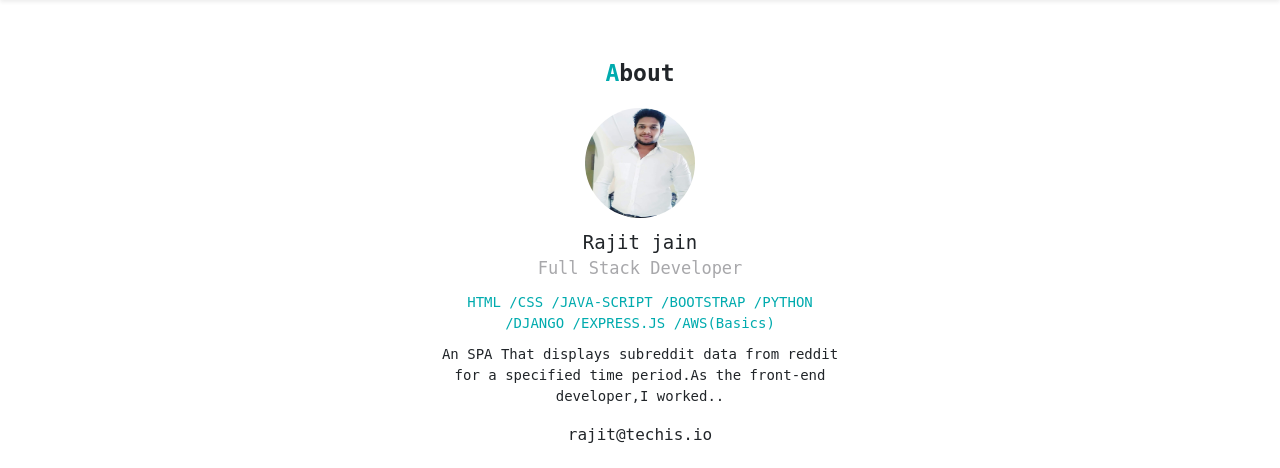
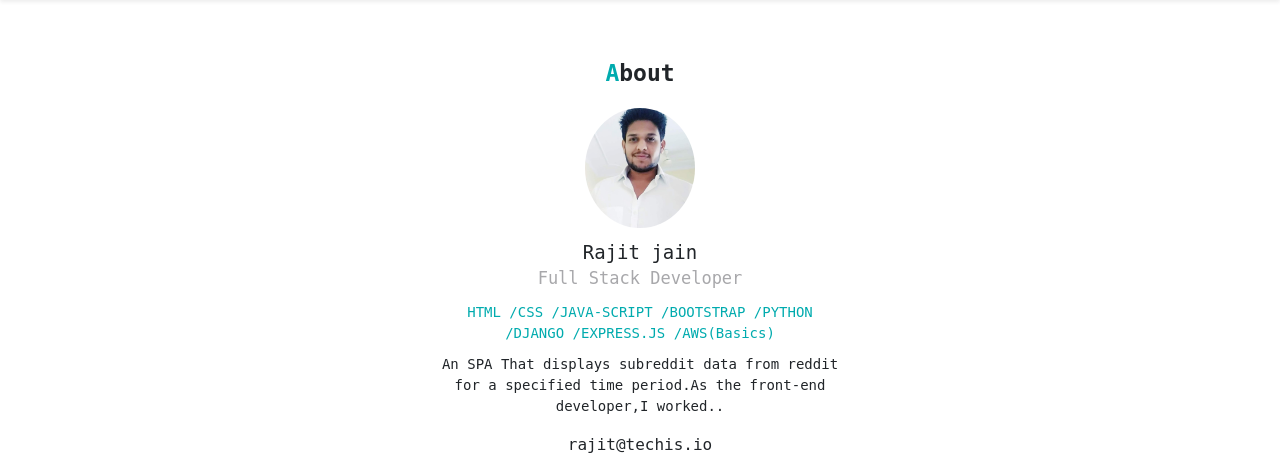
Before and after one commit to RajitJainSinghai/Portfolio, a PHP site: page / in a window 1280 px wide. Shown: the part 64-532 px from the top of the page. Run offline with PHP 8.4, Linux system fonts and the light colour scheme; some libraries are stand-ins or nearby versions.

Commit message:
every thing is correct

```diff
--- a/index.html
+++ b/index.html
@@ -30,7 +30,7 @@
     </nav>
     <div id="about">
     <h2><span class="font-primary">A</span>bout</h2>
-    <img src="img/rajit.jpg" alt="">
+    <img src="img/rajitt.jpg" alt="">
     <div class="name">Rajit jain</div>
     <div class="vocation">Full Stack Developer</div>
     <div class="skills">HTML /CSS /JAVA-SCRIPT /BOOTSTRAP /PYTHON /DJANGO /EXPRESS.JS /AWS(Basics)</div>
--- a/style.css
+++ b/style.css
@@ -38,7 +38,7 @@ About
 #about img {
   border-radius: 50%;
   width: 110px;
-  height: 110px;
+  height: 120px;
   margin-bottom: 10px;
 }
 #about .name {
```
Also changed, not shown: img/rajitt.jpg (added).
